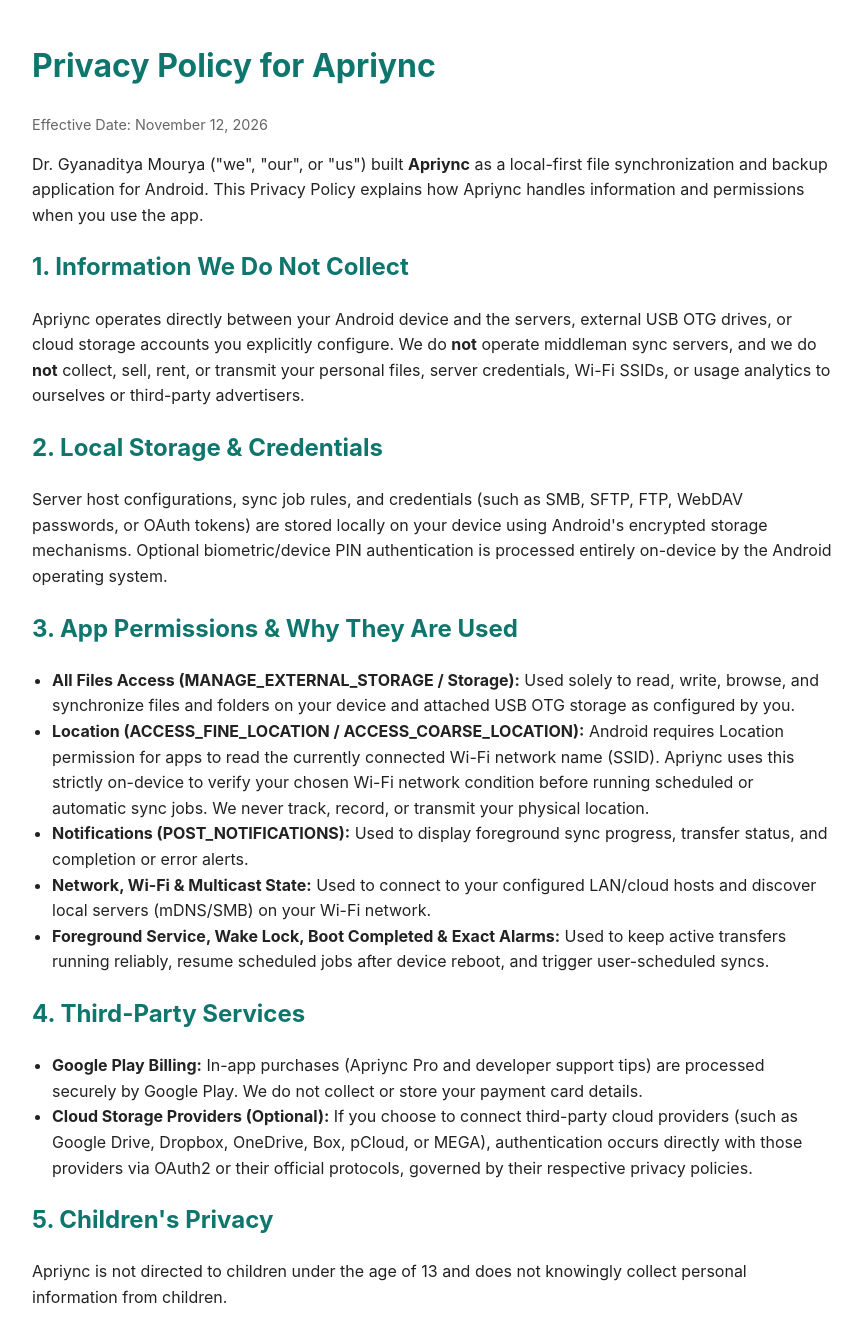
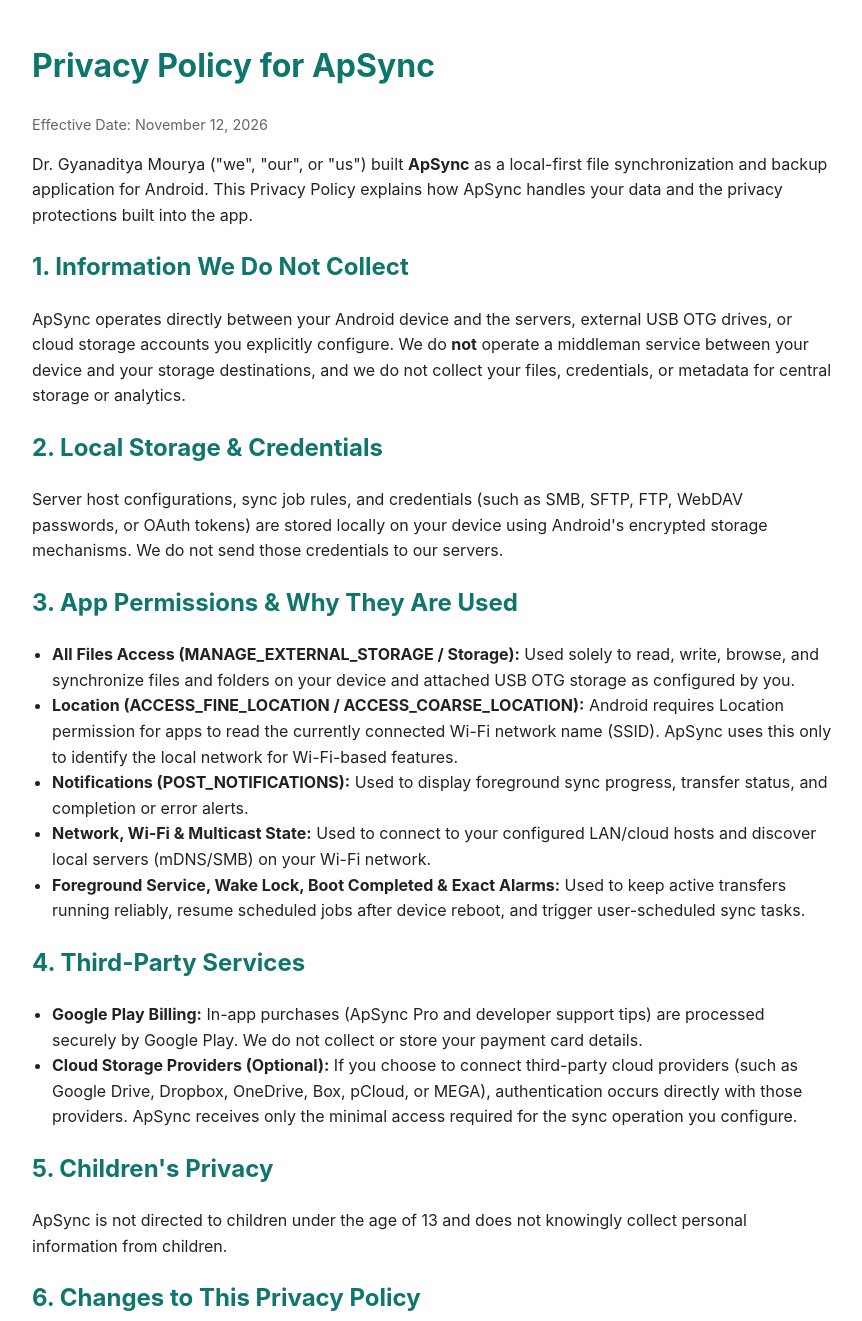
Before and after one commit to gyanaditya/ApSync--local-wireless-cloud-otg, a plain HTML site: page policy/index.html in a window 1280 px wide. Shown: the top 1321 px of the page, without its empty margins (208-1070 px from the left). Drawn offline with Linux system fonts and the light colour scheme.

Commit message:
Update privacy policy branding from Apriync to ApSync

```diff
--- a/policy/index.html
+++ b/policy/index.html
@@ -3,7 +3,7 @@
 <head>
   <meta charset="UTF-8">
   <meta name="viewport" content="width=device-width, initial-scale=1.0">
-  <title>Privacy Policy - Apriync</title>
+  <title>Privacy Policy - ApSync</title>
   <style>
     body { font-family: -apple-system, BlinkMacSystemFont, "Segoe UI", Roboto, sans-serif; line-height: 1.6; max-width: 800px; margin: 40px auto; padding: 0 20px; color: #222; }
     h1, h2 { color: #0f766e; }
@@ -12,34 +12,34 @@
   </style>
 </head>
 <body>
-  <h1>Privacy Policy for Apriync</h1>
+  <h1>Privacy Policy for ApSync</h1>
   <p class="updated">Effective Date: November 12, 2026</p>
 
-  <p>Dr. Gyanaditya Mourya ("we", "our", or "us") built <strong>Apriync</strong> as a local-first file synchronization and backup application for Android. This Privacy Policy explains how Apriync handles information and permissions when you use the app.</p>
+  <p>Dr. Gyanaditya Mourya ("we", "our", or "us") built <strong>ApSync</strong> as a local-first file synchronization and backup application for Android. This Privacy Policy explains how ApSync handles your data and the privacy protections built into the app.</p>
 
   <h2>1. Information We Do Not Collect</h2>
-  <p>Apriync operates directly between your Android device and the servers, external USB OTG drives, or cloud storage accounts you explicitly configure. We do <strong>not</strong> operate middleman sync servers, and we do <strong>not</strong> collect, sell, rent, or transmit your personal files, server credentials, Wi-Fi SSIDs, or usage analytics to ourselves or third-party advertisers.</p>
+  <p>ApSync operates directly between your Android device and the servers, external USB OTG drives, or cloud storage accounts you explicitly configure. We do <strong>not</strong> operate a middleman service between your device and your storage destinations, and we do not collect your files, credentials, or metadata for central storage or analytics.</p>
 
   <h2>2. Local Storage &amp; Credentials</h2>
-  <p>Server host configurations, sync job rules, and credentials (such as SMB, SFTP, FTP, WebDAV passwords, or OAuth tokens) are stored locally on your device using Android's encrypted storage mechanisms. Optional biometric/device PIN authentication is processed entirely on-device by the Android operating system.</p>
+  <p>Server host configurations, sync job rules, and credentials (such as SMB, SFTP, FTP, WebDAV passwords, or OAuth tokens) are stored locally on your device using Android's encrypted storage mechanisms. We do not send those credentials to our servers.</p>
 
   <h2>3. App Permissions &amp; Why They Are Used</h2>
   <ul>
     <li><strong>All Files Access (MANAGE_EXTERNAL_STORAGE / Storage):</strong> Used solely to read, write, browse, and synchronize files and folders on your device and attached USB OTG storage as configured by you.</li>
-    <li><strong>Location (ACCESS_FINE_LOCATION / ACCESS_COARSE_LOCATION):</strong> Android requires Location permission for apps to read the currently connected Wi-Fi network name (SSID). Apriync uses this strictly on-device to verify your chosen Wi-Fi network condition before running scheduled or automatic sync jobs. We never track, record, or transmit your physical location.</li>
+    <li><strong>Location (ACCESS_FINE_LOCATION / ACCESS_COARSE_LOCATION):</strong> Android requires Location permission for apps to read the currently connected Wi-Fi network name (SSID). ApSync uses this only to identify the local network for Wi-Fi-based features.</li>
     <li><strong>Notifications (POST_NOTIFICATIONS):</strong> Used to display foreground sync progress, transfer status, and completion or error alerts.</li>
     <li><strong>Network, Wi-Fi &amp; Multicast State:</strong> Used to connect to your configured LAN/cloud hosts and discover local servers (mDNS/SMB) on your Wi-Fi network.</li>
-    <li><strong>Foreground Service, Wake Lock, Boot Completed &amp; Exact Alarms:</strong> Used to keep active transfers running reliably, resume scheduled jobs after device reboot, and trigger user-scheduled syncs.</li>
+    <li><strong>Foreground Service, Wake Lock, Boot Completed &amp; Exact Alarms:</strong> Used to keep active transfers running reliably, resume scheduled jobs after device reboot, and trigger user-scheduled sync tasks.</li>
   </ul>
 
   <h2>4. Third-Party Services</h2>
   <ul>
-    <li><strong>Google Play Billing:</strong> In-app purchases (Apriync Pro and developer support tips) are processed securely by Google Play. We do not collect or store your payment card details.</li>
-    <li><strong>Cloud Storage Providers (Optional):</strong> If you choose to connect third-party cloud providers (such as Google Drive, Dropbox, OneDrive, Box, pCloud, or MEGA), authentication occurs directly with those providers via OAuth2 or their official protocols, governed by their respective privacy policies.</li>
+    <li><strong>Google Play Billing:</strong> In-app purchases (ApSync Pro and developer support tips) are processed securely by Google Play. We do not collect or store your payment card details.</li>
+    <li><strong>Cloud Storage Providers (Optional):</strong> If you choose to connect third-party cloud providers (such as Google Drive, Dropbox, OneDrive, Box, pCloud, or MEGA), authentication occurs directly with those providers. ApSync receives only the minimal access required for the sync operation you configure.</li>
   </ul>
 
   <h2>5. Children's Privacy</h2>
-  <p>Apriync is not directed to children under the age of 13 and does not knowingly collect personal information from children.</p>
+  <p>ApSync is not directed to children under the age of 13 and does not knowingly collect personal information from children.</p>
 
   <h2>6. Changes to This Privacy Policy</h2>
   <p>We may update this Privacy Policy from time to time. Any updates will be posted on this page with a revised effective date.</p>
```
